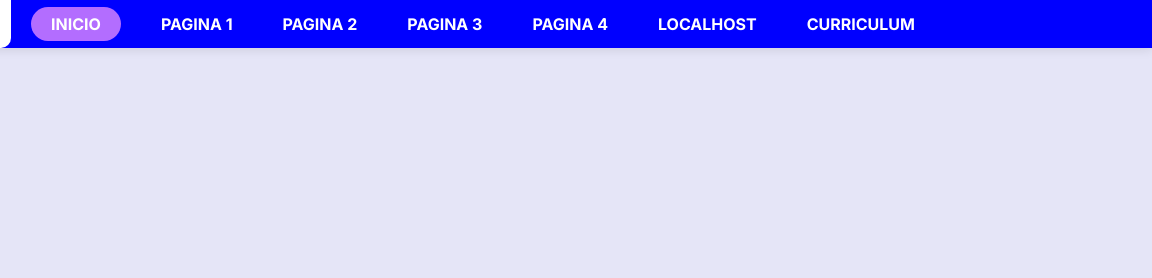
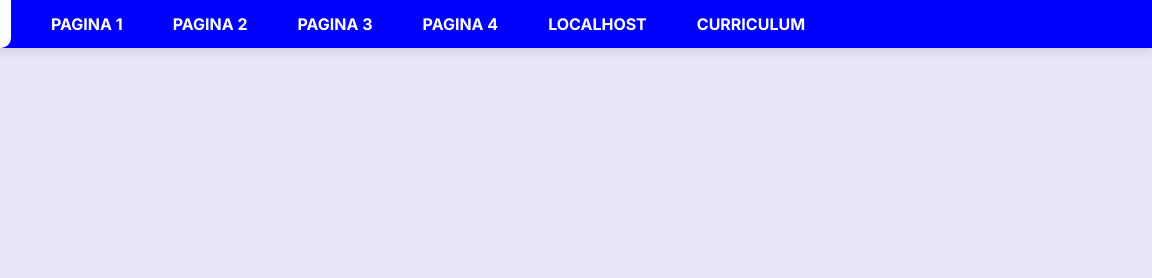
Before and after one commit to chifuchi/paginaweb0, a plain HTML site: page index.html in a window 1280 px wide. Shown: the top 278 px of the page, 128-1280 px from the left. Drawn offline with Linux system fonts and the light colour scheme.

Commit message:
Update index.html

```diff
--- a/index.html
+++ b/index.html
@@ -28,13 +28,12 @@
             </div>
 
             <div class="menu-items">
-                <a href="../index.html" class="menu-item home-button">INICIO</a>
-                <a href="../PAGINA WEB DESDE CERO/index.html" class="menu-item">PAGINA 1</a>
-                <a href="../pagina-web-minimalista-main/index.html" class="menu-item">PAGINA 2</a>
-                <a href="../youtube-bootstrap-parte-VI-master/index.html" class="menu-item">PAGINA 3</a>
-                <a href="../alexcgdesign.github.io-main/index.html" class="menu-item">PAGINA 4</a>
-                <a href="../localhost/index.html" class="menu-item">LOCALHOST</a>
-                <a href="../curriculum/index.html" class="menu-item">CURRICULUM</a>
+               <a href="https://chifuchi.github.io/paginaweb0/" class="menu-item">PAGINA 1</a>
+                <a href="https://chifuchi.github.io/paginaminimalista/" class="menu-item">PAGINA 2</a>
+                <a href="https://chifuchi.github.io/pagina-web-con-boostrap/" class="menu-item">PAGINA 3</a>
+                <a href="https://chifuchi.github.io/pagina-web-minimalista/" class="menu-item">PAGINA 4</a>
+                <a href="https://chifuchi.github.io/localhost/" class="menu-item">LOCALHOST</a>
+                <a href="curriculum/index.html" class="menu-item">CURRICULUM</a>
             </div>
         </div>
     </nav>
```
